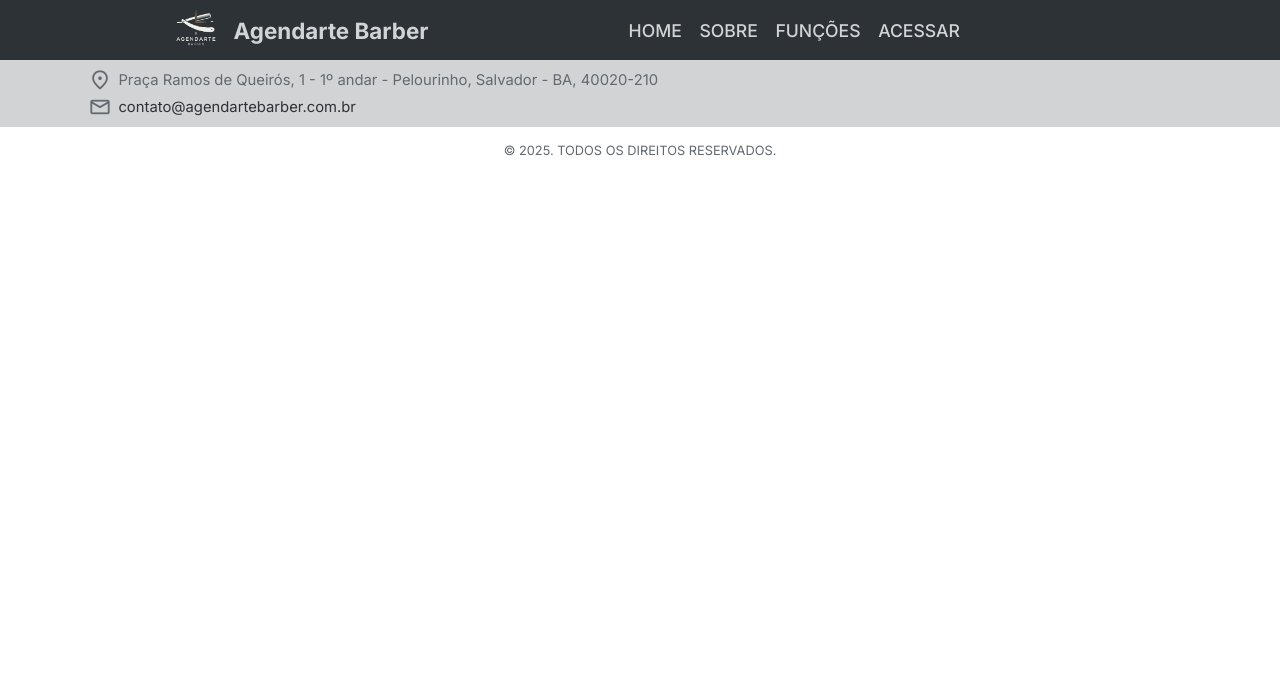
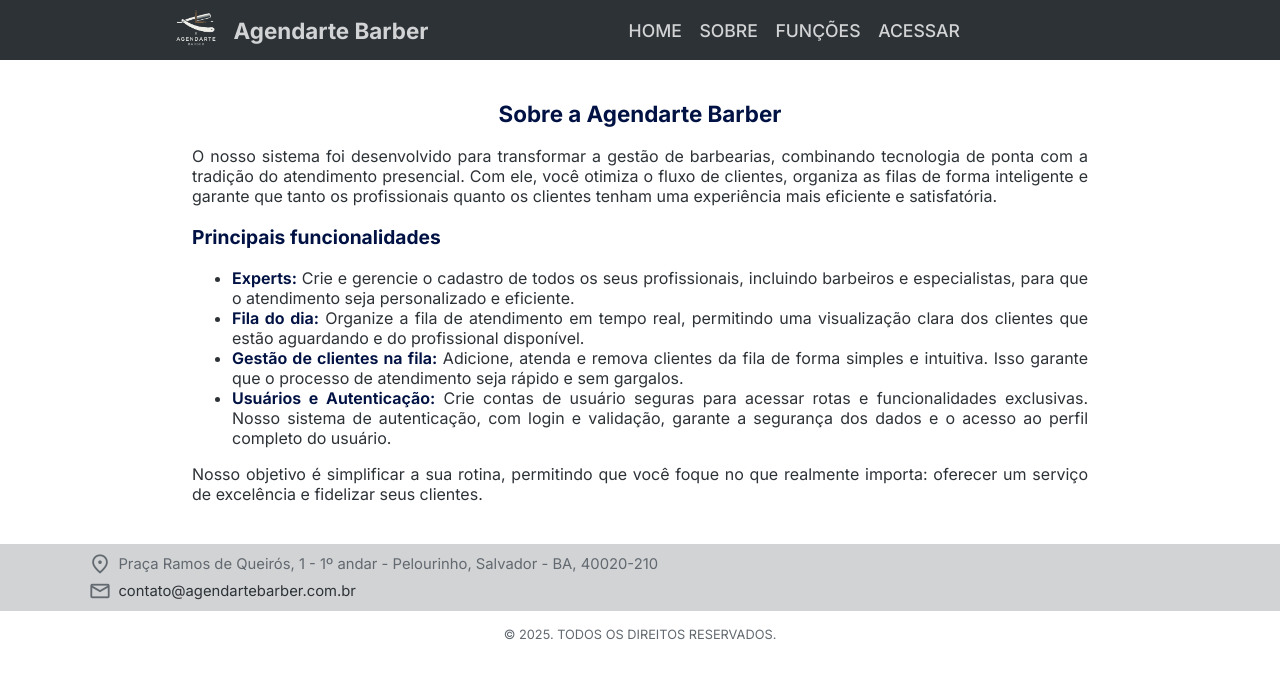
Before and after one commit to mateus-pa/barber-services-front-end, an Angular app: page / in a window 1280 px wide. Shown: the top 678 px of the page. Built offline with nearby package versions, Linux system fonts and the light colour scheme.

Commit message:
feat: cria componente sobre

```diff
--- a/src/app/app.html
+++ b/src/app/app.html
@@ -1,2 +1,3 @@
 <app-header></app-header>
+<app-sobre id="sobre"></app-sobre>
 <app-footer></app-footer>
--- a/src/app/app.routes.ts
+++ b/src/app/app.routes.ts
@@ -1,11 +1,16 @@
-import { provideRouter, Routes } from '@angular/router';
+import { RouterModule, Routes } from '@angular/router';
+import { NgModule } from '@angular/core';
 
-export const routes: Routes = [
-  // { path: 'home', component: HomeComponent },
-  // { path: 'about', component: AboutComponent },
-  // { path: '', redirectTo: '/home', pathMatch: 'full' }
-];
+export const routes: Routes = [];
 
-export const appRoutingProviders = [
-  provideRouter(routes)
-];
+@NgModule({
+  imports: [
+    RouterModule.forRoot(routes, {
+      scrollPositionRestoration: 'enabled',
+      anchorScrolling: 'enabled',
+      scrollOffset: [0, 64],
+    }),
+  ],
+  exports: [RouterModule],
+})
+export class AppRoutingModule {}
--- a/src/app/app.ts
+++ b/src/app/app.ts
@@ -3,10 +3,11 @@ import { Component, signal } from '@angular/core';
 import { TooltipModule } from 'ngx-bootstrap/tooltip';
 import { Header } from './header/header';
 import { Footer } from './footer/footer';
+import { Sobre } from './sobre/sobre';
 
 @Component({
   selector: 'app-root',
-  imports: [TooltipModule, CommonModule, Header, Footer],
+  imports: [TooltipModule, CommonModule, Header, Footer, Sobre],
   templateUrl: './app.html',
   styleUrl: './app.css',
 })
--- a/src/app/footer/footer.css
+++ b/src/app/footer/footer.css
@@ -27,6 +27,7 @@ footer {
 .infos__contatos__item a {
   text-decoration: none;
   color: var(--cor-secundaria);
+  transition: all 0.2s ease-in-out;
 }
 
 .infos__contatos__item a:hover {
--- a/src/app/header/header.html
+++ b/src/app/header/header.html
@@ -1,12 +1,12 @@
 <header>
-    <div class="info">
-    <img src="./agendarte-logo.png" alt="Logo">
+  <div class="info">
+    <img src="./agendarte-logo.png" alt="Logo" />
     <h1>Agendarte Barber</h1>
-    </div>
-    <nav>
-        <a routerLink="/home" routerLinkActive="active">HOME</a>
-        <a routerLink="/sobre" routerLinkActive="active">SOBRE</a>
-        <a routerLink="/funcoes" routerLinkActive="active">FUNÇÕES</a>
-        <a routerLink="/acessar" routerLinkActive="active">ACESSAR</a>
-    </nav>
+  </div>
+  <nav>
+    <a routerLink="." routerLinkActive="active">HOME</a>
+    <a routerLink="." fragment="sobre" routerLinkActive="active">SOBRE</a>
+    <a routerLink="." routerLinkActive="active">FUNÇÕES</a>
+    <a routerLink="." routerLinkActive="active">ACESSAR</a>
+  </nav>
 </header>
--- a/src/app/header/header.ts
+++ b/src/app/header/header.ts
@@ -4,8 +4,6 @@ import { Component } from '@angular/core';
   selector: 'app-header',
   imports: [],
   templateUrl: './header.html',
-  styleUrl: './header.css'
+  styleUrl: './header.css',
 })
-export class Header {
-
-}
+export class Header {}
--- /dev/null
+++ b/src/app/sobre/sobre.css
@@ -0,0 +1,24 @@
+.sobre {
+  text-align: justify;
+  margin: 2.5rem 12rem;
+  color: var(--cor-secundaria);
+}
+
+.sobre h2 {
+  text-align: center;
+  font-size: 1.4rem;
+  font-weight: 700;
+  color: var(--cor-quaternaria);
+}
+
+.sobre h3 {
+  font-size: 1.2rem;
+  font-weight: 700;
+  color: var(--cor-quaternaria);
+}
+
+.sobre strong {
+  font-size: 1rem;
+  font-weight: 650;
+  color: var(--cor-quaternaria);
+}
--- /dev/null
+++ b/src/app/sobre/sobre.html
@@ -0,0 +1,36 @@
+<div class="sobre">
+  <h2>Sobre a Agendarte Barber</h2>
+  <p>
+    O nosso sistema foi desenvolvido para transformar a gestão de barbearias, combinando tecnologia
+    de ponta com a tradição do atendimento presencial. Com ele, você otimiza o fluxo de clientes,
+    organiza as filas de forma inteligente e garante que tanto os profissionais quanto os clientes
+    tenham uma experiência mais eficiente e satisfatória.
+  </p>
+
+  <h3>Principais funcionalidades</h3>
+  <ul class="lista__funcionalidades">
+    <li>
+      <strong>Experts:</strong> Crie e gerencie o cadastro de todos os seus profissionais, incluindo
+      barbeiros e especialistas, para que o atendimento seja personalizado e eficiente.
+    </li>
+    <li>
+      <strong>Fila do dia:</strong> Organize a fila de atendimento em tempo real, permitindo uma
+      visualização clara dos clientes que estão aguardando e do profissional disponível.
+    </li>
+    <li>
+      <strong>Gestão de clientes na fila:</strong> Adicione, atenda e remova clientes da fila de
+      forma simples e intuitiva. Isso garante que o processo de atendimento seja rápido e sem
+      gargalos.
+    </li>
+    <li>
+      <strong>Usuários e Autenticação:</strong> Crie contas de usuário seguras para acessar rotas e
+      funcionalidades exclusivas. Nosso sistema de autenticação, com login e validação, garante a
+      segurança dos dados e o acesso ao perfil completo do usuário.
+    </li>
+  </ul>
+
+  <p>
+    Nosso objetivo é simplificar a sua rotina, permitindo que você foque no que realmente importa:
+    oferecer um serviço de excelência e fidelizar seus clientes.
+  </p>
+</div>
```
Also changed, not shown: src/app/sobre/sobre.ts (added, +11 -0 lines).
